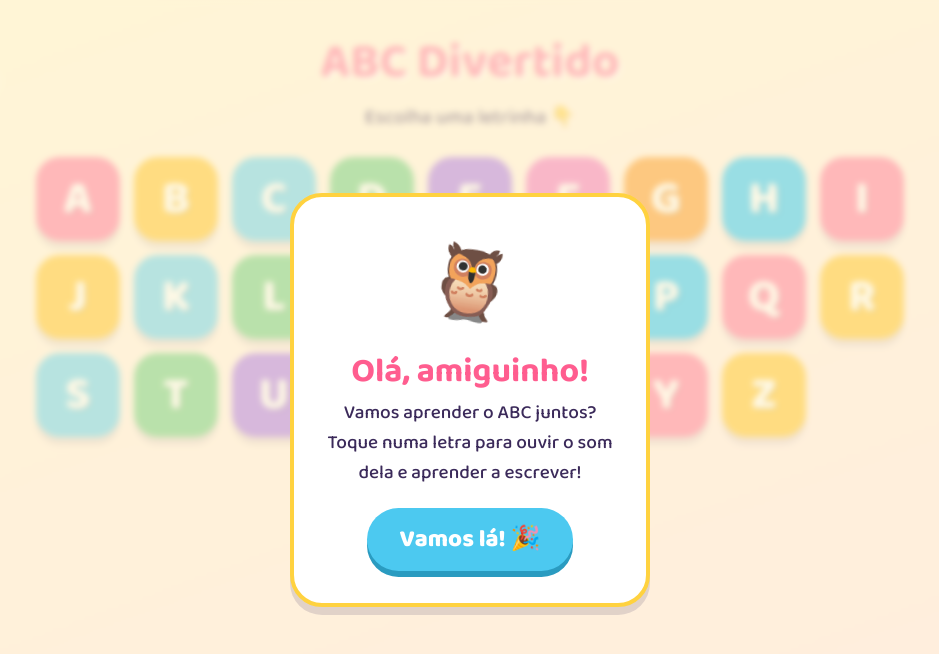
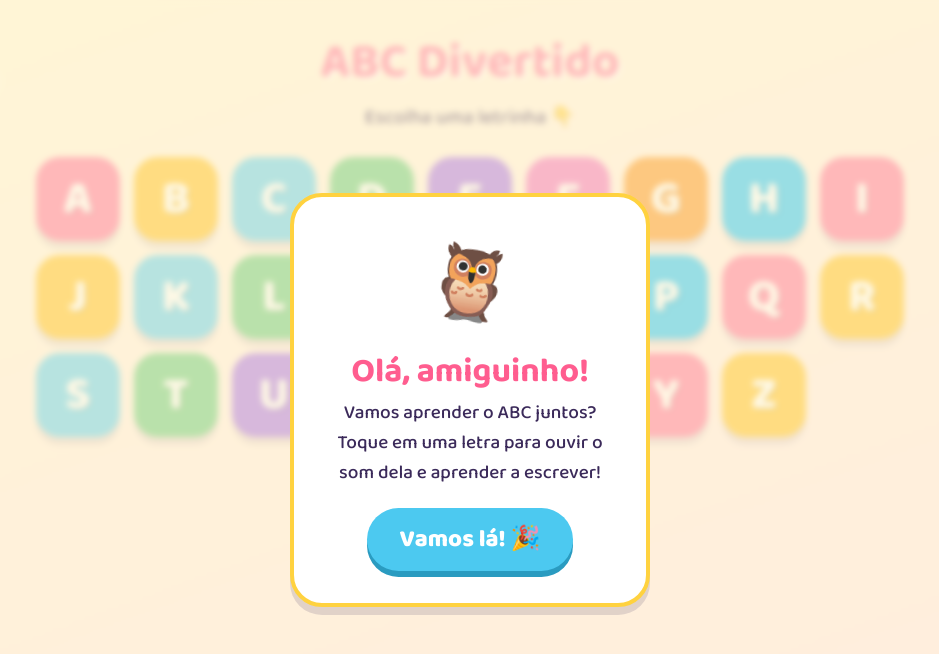
Before and after one commit to gabriely-serafim/abc-divertido, a plain HTML site: page index.html in a window 1280 px wide. Shown: the whole page, without its empty margins (170-1109 px from the left). Drawn offline with Linux system fonts and the light colour scheme.

Commit message:
Fix typo in welcome message paragraph

```diff
--- a/index.html
+++ b/index.html
@@ -139,7 +139,7 @@
   <div class="welcome-box">
     <span class="mascot">🦉</span>
     <h1>Olá, amiguinho!</h1>
-    <p>Vamos aprender o ABC juntos? Toque numa letra para ouvir o som dela e aprender a escrever!</p>
+    <p>Vamos aprender o ABC juntos? Toque em uma letra para ouvir o som dela e aprender a escrever!</p>
     <button class="btn" id="start">Vamos lá! 🎉</button>
   </div>
 </div>
```
